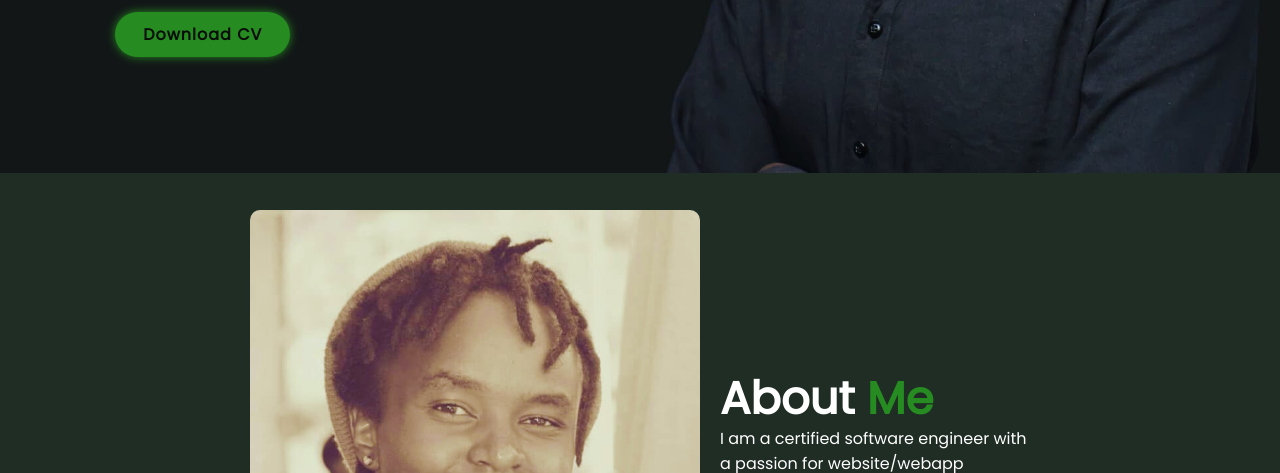
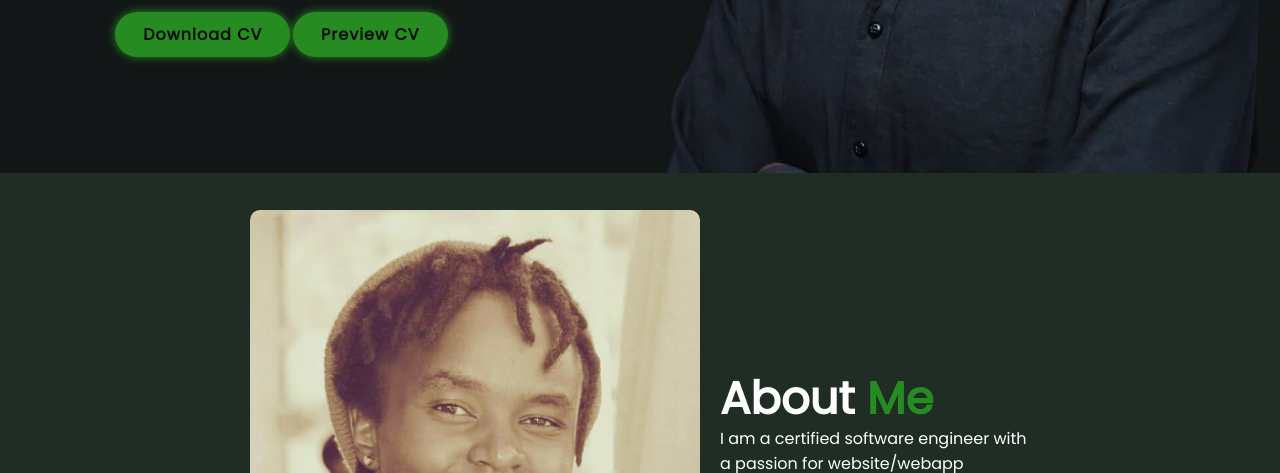
Before and after one commit to MableMusiiimenta/New_Portfolio, a plain HTML site: page index.html in a window 1280 px wide. Shown: the part 627-1100 px from the top of the page. Drawn offline with nearby package versions, Linux system fonts and the light colour scheme.

Commit message:
add cv preview

```diff
--- a/index.html
+++ b/index.html
@@ -47,6 +47,7 @@
           <a href="https://x.com/Musiii_mentaaa?t=h2L0UlGnVsENu46S4OnJzw&s=08"><i class="bx bxl-twitter" style="color: #1da1f2;"></i></a>
         </div>
         <a href="images/Mable Musiimenta. resume.docx.pdf" download class="btn">Download CV</a>
+        <a href="images/Mable Musiimenta. resume.docx.pdf" class="btn">Preview CV</a>
       </div>
     </section>
 
```
